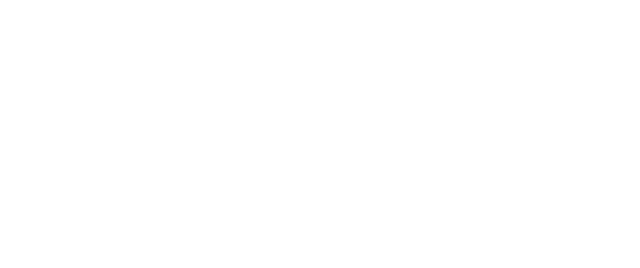
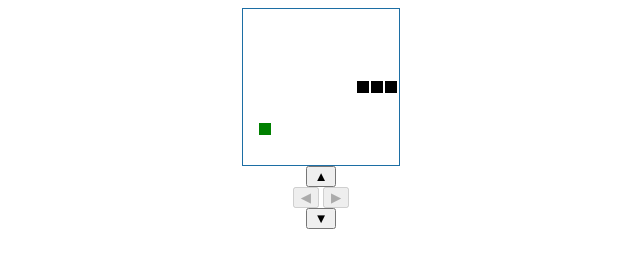
Before and after one commit to israelshp/snake, a plain HTML site: page index.html in a window 1280 px wide. Shown: the whole page, without its empty margins (319-959 px from the left). Drawn offline with Linux system fonts and the light colour scheme.

Commit message:
add gui, eat apples

```diff
--- a/index.html
+++ b/index.html
@@ -1,12 +1,28 @@
 <!DOCTYPE html>
 <html lang="en">
-<head>
-    <meta charset="UTF-8">
-    <meta http-equiv="X-UA-Compatible" content="IE=edge">
-    <meta name="viewport" content="width=device-width, initial-scale=1.0">
+  <head>
+    <meta charset="UTF-8" />
+    <meta http-equiv="X-UA-Compatible" content="IE=edge" />
+    <meta name="viewport" content="width=device-width, initial-scale=1.0" />
+    <link rel="stylesheet" href="style.css" />
     <title>Document</title>
-</head>
-<body>
+
     <script src="./snk.js"></script>
-</body>
+  </head>
+  <body onload="initGui(board)">
+    <div id="container"></div>
+    <div id="controls">
+      <div class="up-down">
+        <button class="move-button up down" id="up" onclick="move(UP)">▲</button>
+      </div>
+      <div class="left-right">
+        <button class="move-button left right" id="left" onclick="move(LEFT)">◀</button>
+        <button class="move-button left right" id="right" onclick="move(RIGHT)">▶</button>
+      </div>
+      <div class="up-down">
+        <button class="move-button up down" id="down" onclick="move(DOWN)">▼</button>
+      </div>
+    </div>
+    <div id="message"></div>
+  </body>
 </html>
--- a/snk.js
+++ b/snk.js
@@ -5,20 +5,30 @@ const DOWN = "down";
 const LEFT = "left";
 const RIGHT = "right";
 const DIRECTIONS = [UP, DOWN, LEFT, RIGHT];
+const GAME_OVER = "game over";
+const SPEED = 1000;
+
+function randomPosition() {
+  const randomRow = Math.floor(Math.random() * BOARD_SIZE);
+  const randomCol = Math.floor(Math.random() * BOARD_SIZE);
+  return [randomRow, randomCol];
+}
 
 function makeBoard(snk) {
   let board = new Array(BOARD_SIZE);
-
   for (let row = 0; row < board.length; row++) {
     board[row] = new Array(BOARD_SIZE);
     for (let col = 0; col < board[row].length; col++) {
       let found = snk.some((part) => {
         return row === part[0] && col === part[1];
       });
-      let char = found ? "x" : "-";
+      let char = found ? "1" : "0";
       board[row][col] = char;
     }
   }
+
+  board[apple[0]][apple[1]] = "*";
+  console.log(apple);
 
   board.forEach((row) => {
     console.log(board.indexOf(row).toString().padEnd(5), row.join(" "));
@@ -30,16 +40,20 @@ function makeBoard(snk) {
 }
 
 function step(snk, direction = LEFT) {
+  //   if (direction === lastDir) {
+  //     return [snk, board];
+  //   }
+  lastDir = direction;
   let head = snk[0];
 
   let newSnk = snk.map((part, index, original) => {
     if (index === 0) {
       switch (direction) {
         case LEFT:
-          return [head[0], head[1] + 1];
+          return [head[0], head[1] - 1];
 
         case RIGHT:
-          return [head[0], head[1] - 1];
+          return [head[0], head[1] + 1];
 
         case UP:
           return [head[0] - 1, head[1]];
@@ -51,18 +65,105 @@ function step(snk, direction = LEFT) {
       return original[index - 1];
     }
   });
-  validate(newSnk);
-  makeBoard(newSnk);
-  return newSnk;
+  newSnk = validate(newSnk);
+  return [newSnk, makeBoard(newSnk)];
 }
 
 function validate(snk) {
   snk.forEach((part) => {
     //console.log(part);
     if (part.some((idx) => idx >= BOARD_SIZE || idx < 0)) {
-      throw new Error("game over");
+      throw new Error(GAME_OVER);
     }
   });
+  const head = snk[0];
+  if (head[0] === apple[0] && head[1] === apple[1]) {
+    snk = eat();
+  }
+  return snk;
+}
+
+function createHtmlTable(board) {
+  const tbl = document.createElement("table");
+  const tbody = document.createElement("tbody");
+  for (let i = 0; i < BOARD_SIZE; i++) {
+    const row = document.createElement("tr");
+    for (let j = 0; j < BOARD_SIZE; j++) {
+      const cell = document.createElement("td");
+      cell.dataset.row = i;
+      cell.dataset.col = j;
+      cell.dataset.fill = board[i][j];
+      row.appendChild(cell);
+    }
+    tbody.appendChild(row);
+  }
+  tbl.appendChild(tbody);
+  return tbl;
+}
+
+function initGui(board) {
+  const container = document.querySelector("#container");
+  container.replaceChildren();
+  container.appendChild(createHtmlTable(board));
+}
+
+function move(dir) {
+  try {
+    [snk, board] = step(snk, dir);
+    initGui(board);
+    document.querySelectorAll(`.move-button`).forEach((btn) => {
+      btn.disabled = btn.classList.contains(dir) ? true : false;
+    });
+    // document.querySelector(`#${dir}`).disabled = true;
+  } catch (error) {
+    if (error.message === GAME_OVER) {
+      gameOver();
+    } else {
+      throw error;
+    }
+  }
+}
+
+function gameOver() {
+  document.querySelector("#message").innerHTML = "Game Over!";
+  document
+    .querySelectorAll('[data-fill="1"]')
+    .forEach((elem) => (elem.dataset.fill = "x"));
+  document
+    .querySelectorAll("move-button")
+    .forEach((btn) => (btn.disabled = true));
+  clearInterval(mainInterval);
+}
+
+function eat() {
+  apple = randomPosition();
+  console.log("Apple!");
+  let head = snk[0];
+  let newPart;
+
+  switch (lastDir) {
+    case LEFT:
+      newPart = [head[0], head[1] - 1];
+      break;
+
+    case RIGHT:
+      newPart = [head[0], head[1] + 1];
+      break;
+
+    case UP:
+      newPart = [head[0] - 1, head[1]];
+      break;
+
+    case DOWN:
+      newPart = [head[0] + 1, head[1]];
+      break;
+
+    default:
+      break;
+  }
+  snk.splice(0, 0, newPart);
+  console.log("sneak got bigger", snk);
+  return snk;
 }
 
 // start
@@ -71,16 +172,17 @@ let snk = [];
 for (let index = 0; index < INIT_SNK_SIZE; index++) {
   snk.push([initPosition, initPosition - index]);
 }
-makeBoard(snk);
+
+let apple = randomPosition();
+let board = makeBoard(snk);
+let lastDir = RIGHT;
+step(snk, lastDir);
 
 const mainInterval = setInterval(() => {
   try {
-    const randomDirection =
-      DIRECTIONS[Math.floor(Math.random() * DIRECTIONS.length)];
-      console.log(randomDirection);
-    snk = step(snk, randomDirection);
+    console.log(lastDir);
+    move(lastDir);
   } catch (error) {
-    console.error(error.message);
-    clearInterval(mainInterval);
+    throw error;
   }
-}, 1000);
+}, SPEED);
--- /dev/null
+++ b/style.css
@@ -0,0 +1,48 @@
+tr,
+td {
+  /* border: 1px solid lightgray; */
+  width: 10px;
+  height: 10px;
+}
+
+table {
+  /* border-collapse: collapse; */
+  border: 1px solid white;
+
+  border: 1px solid #1c6ea4;
+  background-color: #ffffff;
+  margin: 0 auto;
+}
+
+td[data-fill="1"] {
+  background-color: black;
+}
+td[data-fill="x"] {
+  background-color: red;
+}
+td[data-fill="*"] {
+  background-color: green;
+}
+#message {
+  font-size: x-large;
+  color: red;
+  margin: 0 auto;
+  width: 300px;
+  text-align: center;
+}
+#controls {
+  width: 70px;
+
+  width: 300px;
+  margin: 0 auto;
+}
+.up-down,
+.left-right {
+  margin: 0 auto;
+  width: fit-content;
+}
+
+#container {
+  width: 300px;
+  margin: 0 auto;
+}
```
